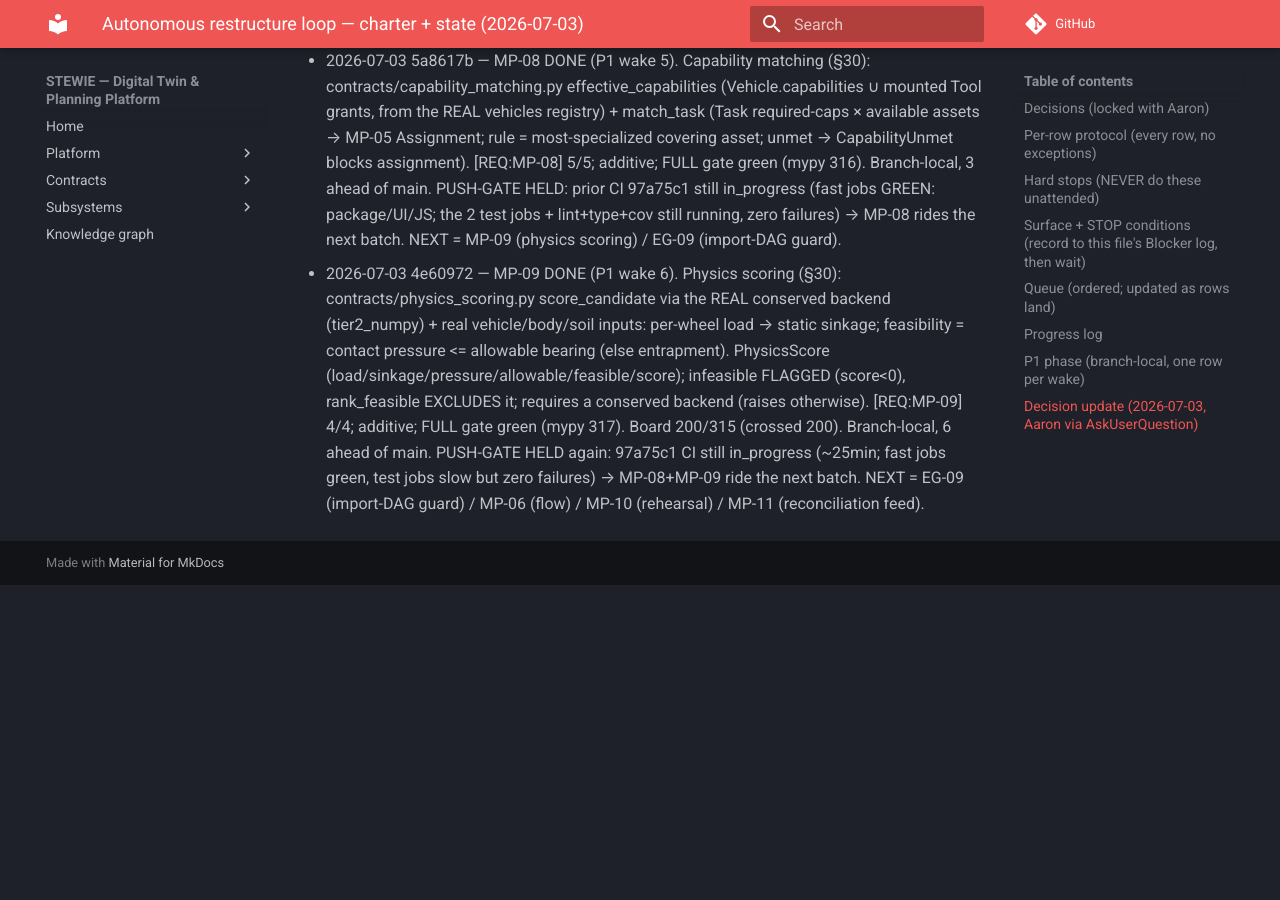
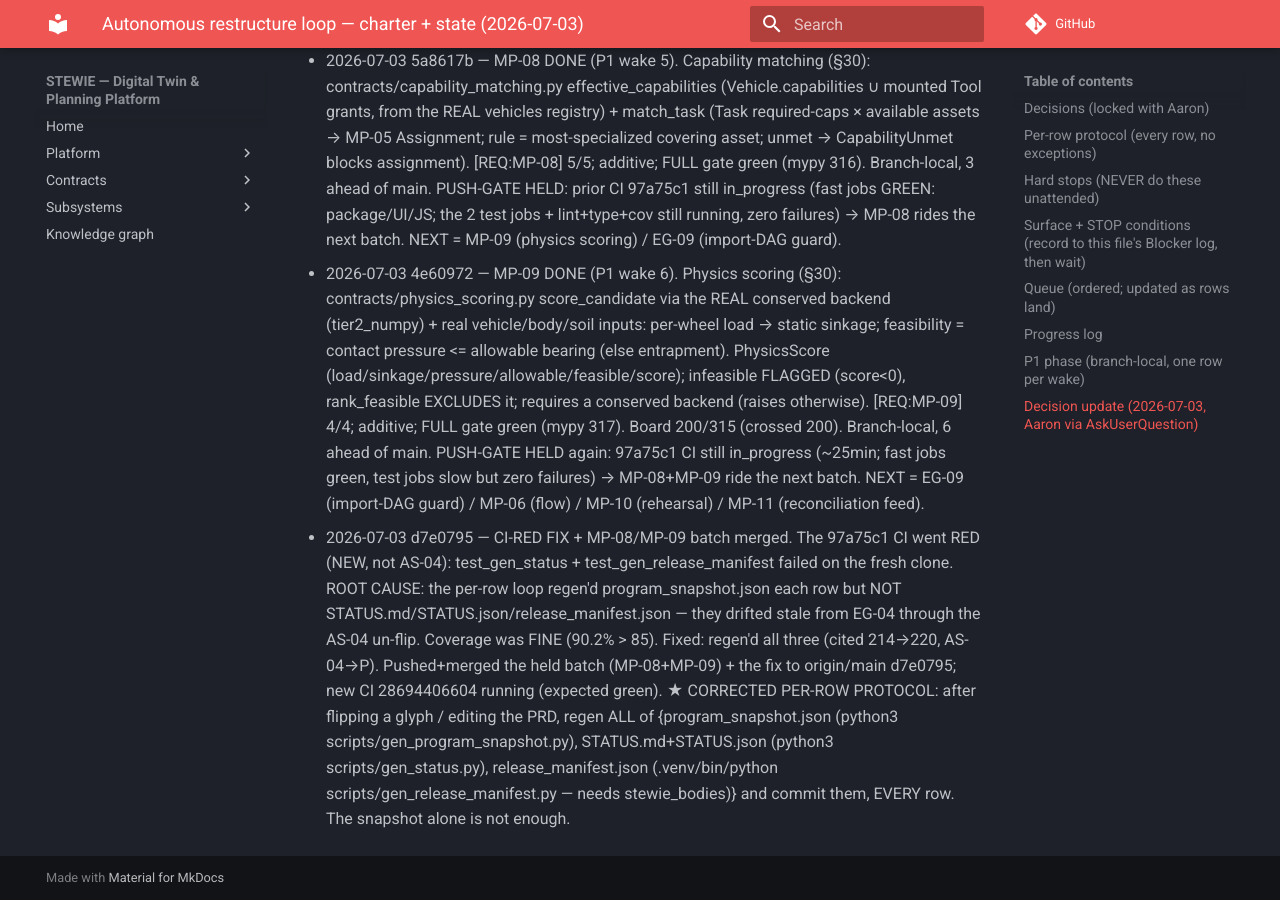
Before and after one commit to stewie-sw/stewie, an MkDocs documentation site: the page built from docs/autonomous_loop_charter_2026-07-03.md, in a window 1280 px wide and 900 px high, scrolled down 6247 px. Built offline with MkDocs 1.6.1 and Material for MkDocs 9.7.7, drawn with Linux system fonts in a browser that asks for light colours; comment, search, counter and statistics services are not loaded; before the commit the page ends 6832 px from its top, so only the background shows below that.

Commit message:
chore(loop): charter — CI-red fix (stale STATUS/manifest) + corrected per-row regen protocol

```diff
--- a/docs/autonomous_loop_charter_2026-07-03.md
+++ b/docs/autonomous_loop_charter_2026-07-03.md
@@ -196,3 +196,12 @@ and stop scheduling (wait for Aaron).
   Board 200/315 (crossed 200). Branch-local, 6 ahead of main. PUSH-GATE HELD again: 97a75c1 CI still
   in_progress (~25min; fast jobs green, test jobs slow but zero failures) → MP-08+MP-09 ride the next batch.
   NEXT = EG-09 (import-DAG guard) / MP-06 (flow) / MP-10 (rehearsal) / MP-11 (reconciliation feed).
+- 2026-07-03 d7e0795 — CI-RED FIX + MP-08/MP-09 batch merged. The 97a75c1 CI went RED (NEW, not AS-04):
+  test_gen_status + test_gen_release_manifest failed on the fresh clone. ROOT CAUSE: the per-row loop regen'd
+  program_snapshot.json each row but NOT STATUS.md/STATUS.json/release_manifest.json — they drifted stale from
+  EG-04 through the AS-04 un-flip. Coverage was FINE (90.2% > 85). Fixed: regen'd all three (cited 214→220,
+  AS-04→P). Pushed+merged the held batch (MP-08+MP-09) + the fix to origin/main d7e0795; new CI 28694406604
+  running (expected green). ★ CORRECTED PER-ROW PROTOCOL: after flipping a glyph / editing the PRD, regen
+  ALL of {program_snapshot.json (python3 scripts/gen_program_snapshot.py), STATUS.md+STATUS.json (python3
+  scripts/gen_status.py), release_manifest.json (.venv/bin/python scripts/gen_release_manifest.py — needs
+  stewie_bodies)} and commit them, EVERY row. The snapshot alone is not enough.
```
